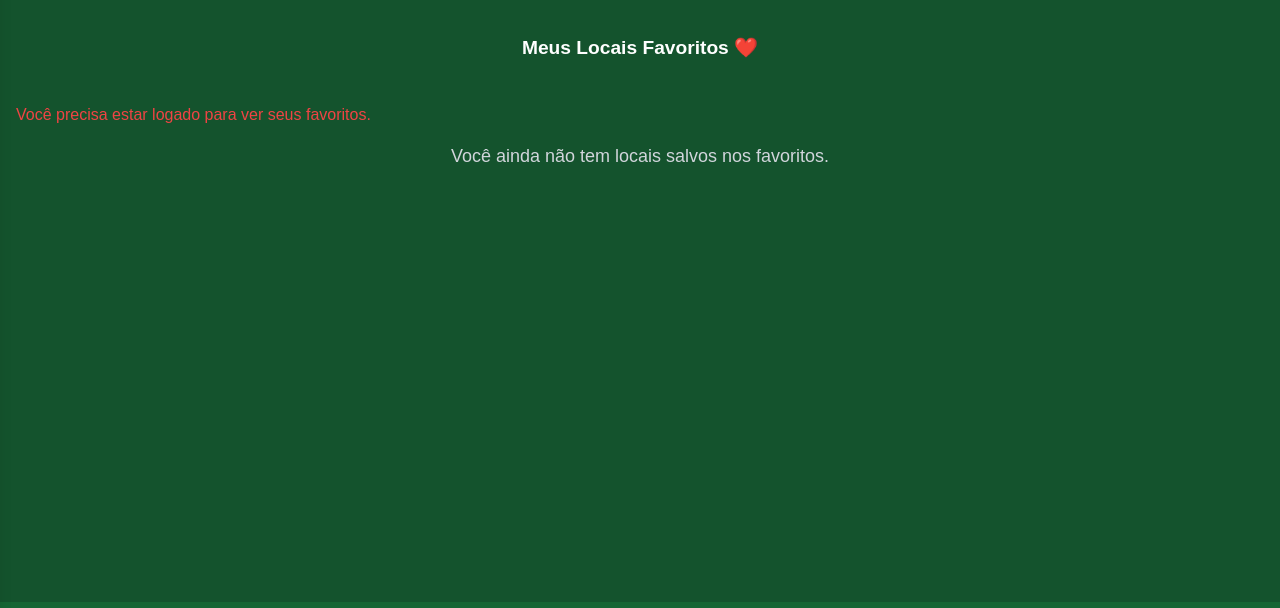
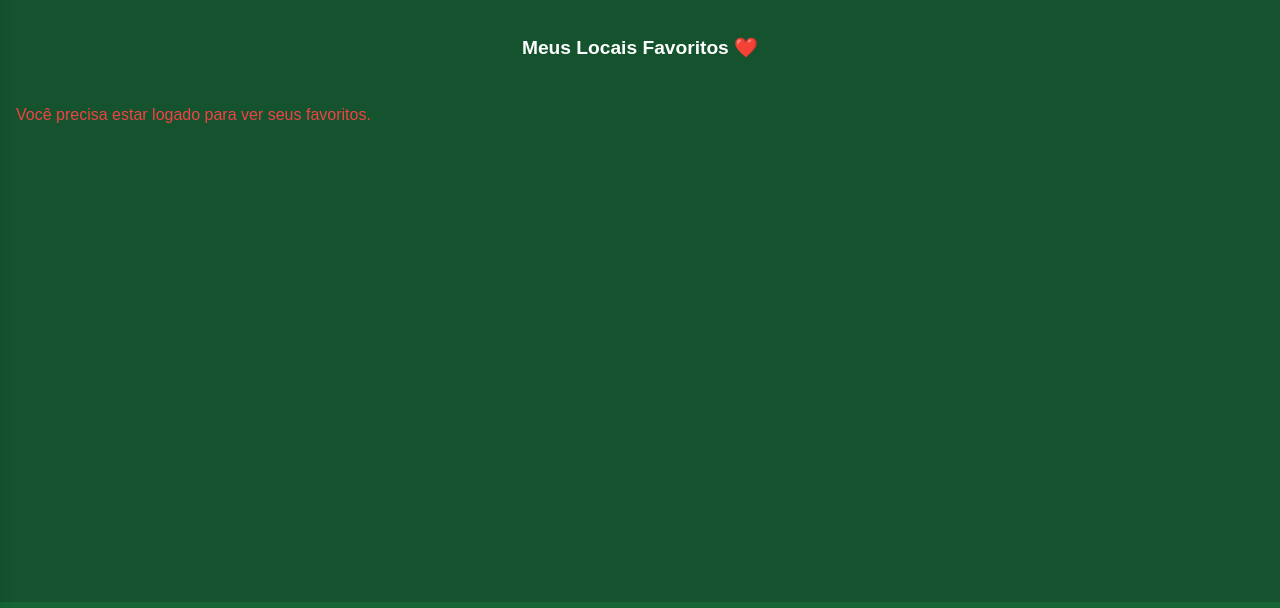
Before and after one commit to Erlanoep13/Acesso-Livre, a plain HTML site: page favoritos.html in a window 1280 px wide. Shown: the part 70-678 px from the top of the page. Drawn offline with nearby package versions, Linux system fonts and the light colour scheme.

Commit message:
Corrigindo pequeno erro na página de favoritos

```diff
--- a/favoritos.html
+++ b/favoritos.html
@@ -1,5 +1,6 @@
 <!DOCTYPE html>
 <html lang="pt-BR">
+
 <head>
   <meta charset="UTF-8" />
   <meta name="viewport" content="width=device-width, initial-scale=1.0" />
@@ -104,8 +105,6 @@
             -->
     </div>
 
-        <!-- Caso não tenha favoritos -->
-        <p id="sem-favoritos" class="text-center text-gray-300 hidden mt-4" style="font-size: large;">Você ainda não tem locais salvos nos favoritos.</p>
   </main>
 
   <!-- Footer -->
@@ -166,4 +165,5 @@
   <script src="JS/script.js"></script>
   <script src="JS/conexaoFavorito.js"></script>
 </body>
+
 </html>
```
Lines whose indentation alone changed are shown as unchanged.
